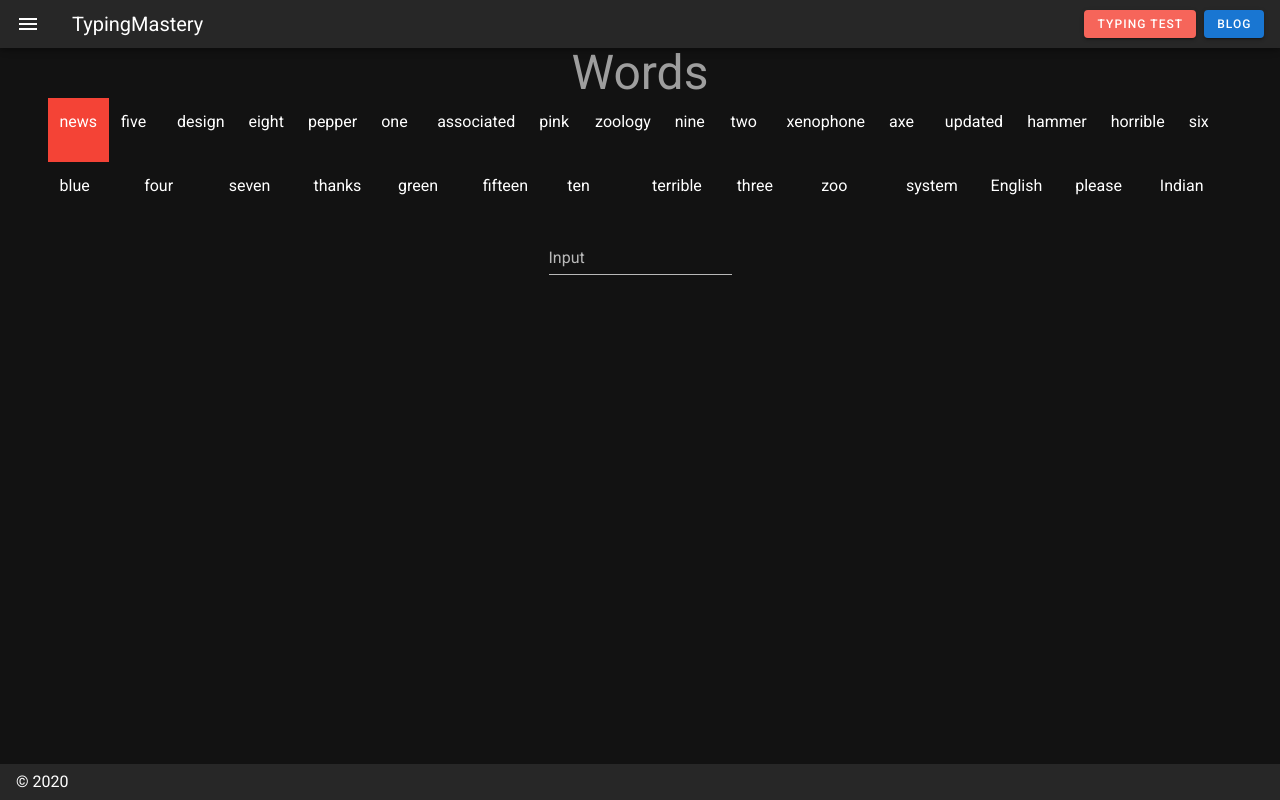
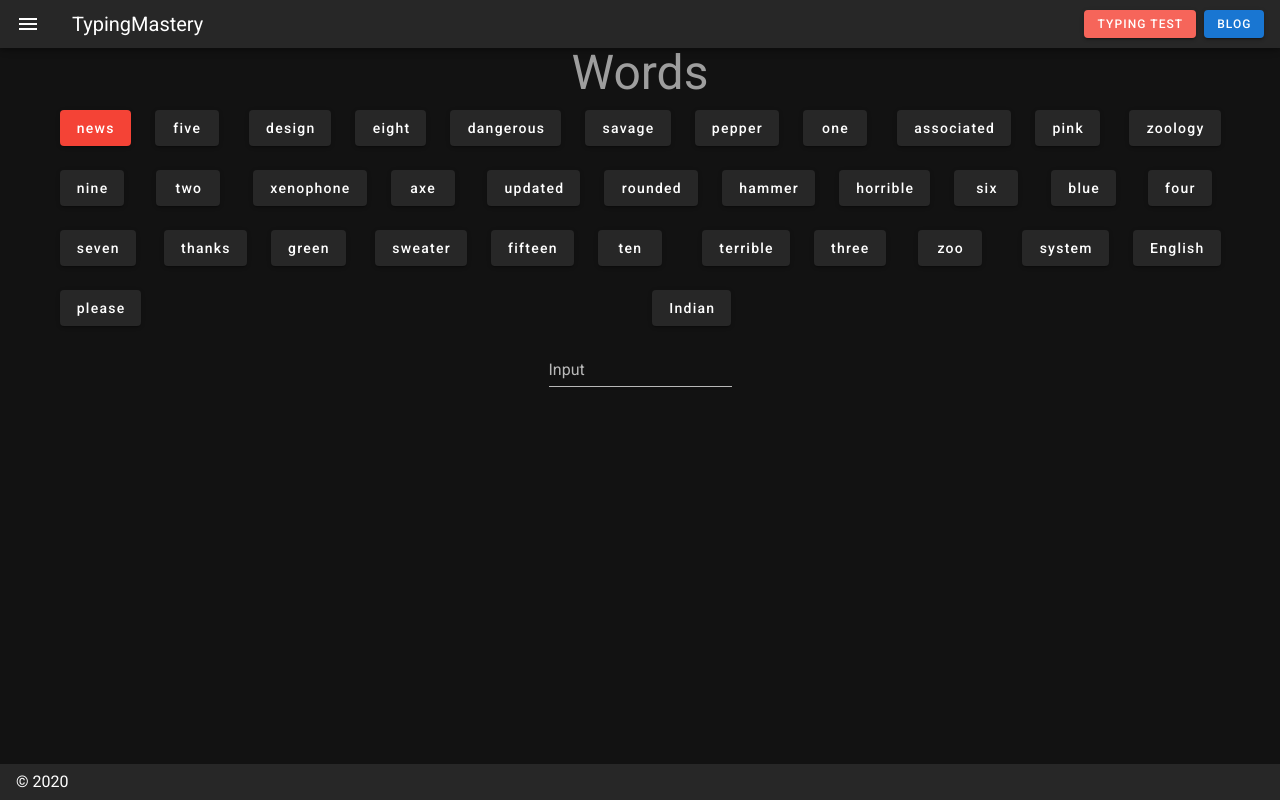
Before and after one commit to RizaHKhan/typing, a Nuxt app: page /words in a window 1280 px wide. Built offline with nearby package versions, Linux system fonts and the light colour scheme.

Commit message:
Conversion words to button for better viewing

```diff
--- a/components/Target.vue
+++ b/components/Target.vue
@@ -1,7 +1,7 @@
 <template>
-  <div>
-    <p>{{ target }}</p>
-  </div>
+  <v-btn :class="color">
+    {{ target }}
+  </v-btn>
 </template>
 
 <script>
@@ -10,7 +10,17 @@ export default {
     target: {
       type: String,
       required: true
+    },
+    color: {
+      type: String,
+      required: true
     }
   }
 }
 </script>
+
+<style scoped>
+.v-btn {
+  text-transform: none;
+}
+</style>
--- a/pages/words/index.vue
+++ b/pages/words/index.vue
@@ -3,12 +3,8 @@
     <h1 class="display-2 grey--text">Words</h1>
     <v-container>
       <v-row>
-        <v-col
-          v-for="(word, index) in shuffledWords"
-          :key="index"
-          :class="[index === position ? 'red' : '']"
-        >
-          <Target :target="word" />
+        <v-col v-for="(word, index) in shuffledWords" :key="index">
+          <Target :target="word" :color="index === position ? 'red' : ''" />
         </v-col>
       </v-row>
     </v-container>
@@ -22,9 +18,6 @@
       <v-col>
         <h1>Correct:</h1>
         <p>{{ correct }}</p>
-        <ul>
-          <li v-for="word in correctArray" :key="word">{{ word.word }}</li>
-        </ul>
       </v-col>
       <v-col>
         <h1>Wrong:</h1>
--- a/store/words.js
+++ b/store/words.js
@@ -30,7 +30,11 @@ export const state = () => ({
     'thanks',
     'updated',
     'xenophone',
-    'associated'
+    'associated',
+    'dangerous',
+    'sweater',
+    'savage',
+    'rounded'
   ]
 })
 
```
